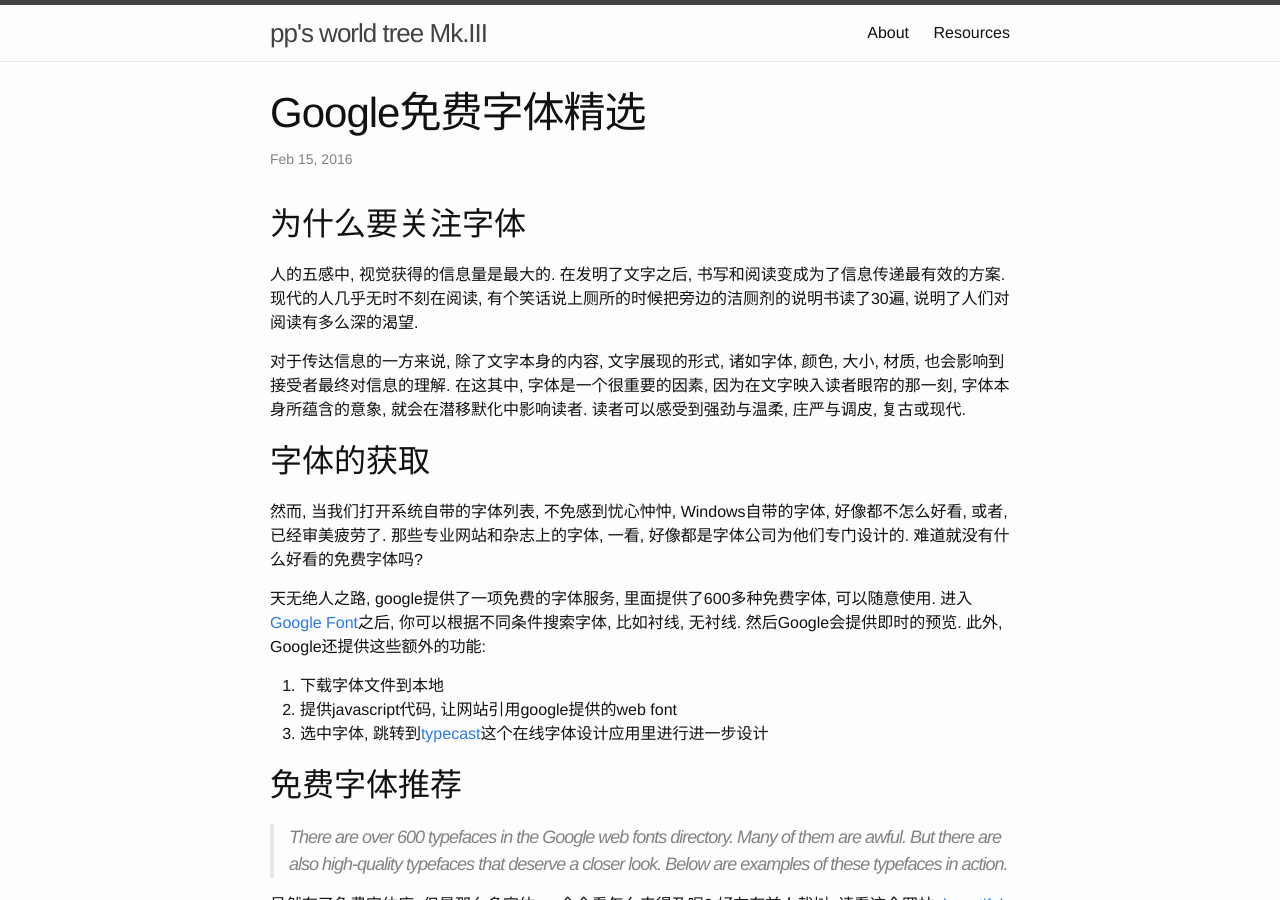
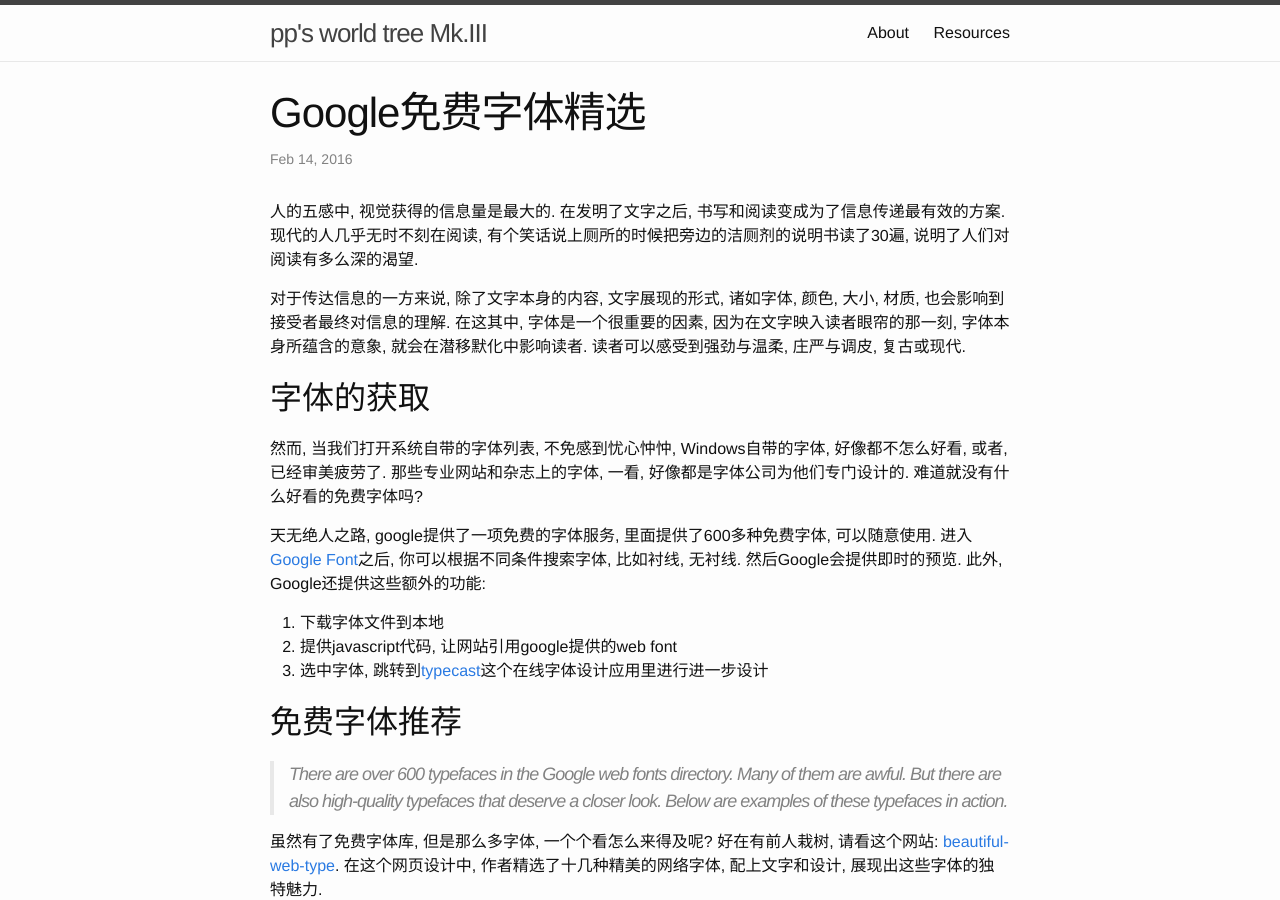
Before and after one commit to pp2moonbird/pp2moonbird.github.io, a Jekyll site: the page built from _posts/2016-02-15-Best-Google-Web-Font-Collection.markdown, in a window 1280 px wide and 900 px high. Built offline with Jekyll 4.4.1, drawn with Linux system fonts in a browser that asks for light colours; comment, search, counter and statistics services are not loaded.

Commit message:
changedate

```diff
--- a/_posts/2016-02-15-Best-Google-Web-Font-Collection.markdown
+++ b/_posts/2016-02-15-Best-Google-Web-Font-Collection.markdown
@@ -1,11 +1,11 @@
 ---
 layout: post
 title: "Google免费字体精选"
-date : 2016-02-15 14:47:21 +8000
+date : 2016-02-14 14:47:21 +8000
 categories: design
 ---
 
-## 为什么要关注字体 ##
+
 人的五感中, 视觉获得的信息量是最大的. 在发明了文字之后, 书写和阅读变成为了信息传递最有效的方案. 现代的人几乎无时不刻在阅读, 有个笑话说上厕所的时候把旁边的洁厕剂的说明书读了30遍, 说明了人们对阅读有多么深的渴望.
 
 对于传达信息的一方来说, 除了文字本身的内容, 文字展现的形式, 诸如字体, 颜色, 大小, 材质, 也会影响到接受者最终对信息的理解. 在这其中, 字体是一个很重要的因素, 因为在文字映入读者眼帘的那一刻, 字体本身所蕴含的意象, 就会在潜移默化中影响读者. 读者可以感受到强劲与温柔, 庄严与调皮, 复古或现代.
```
